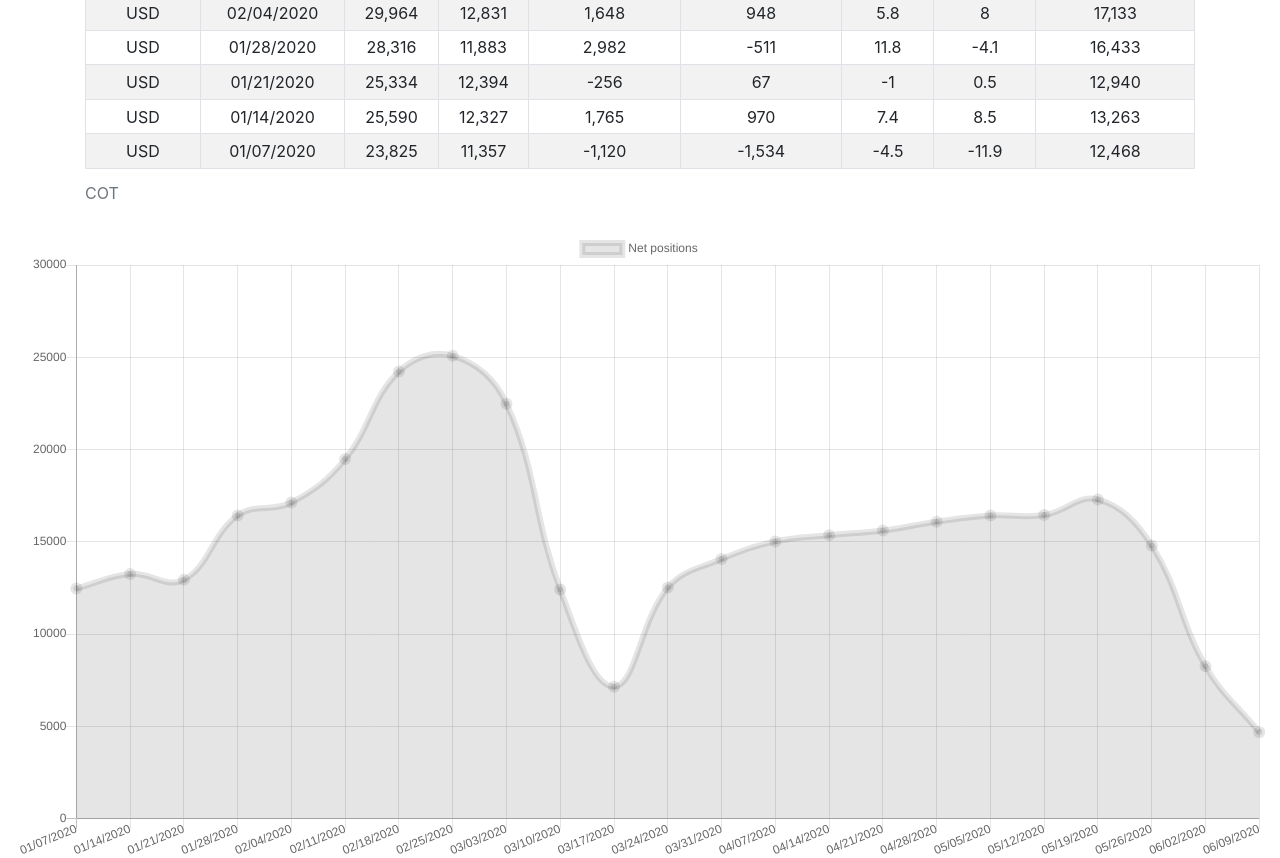
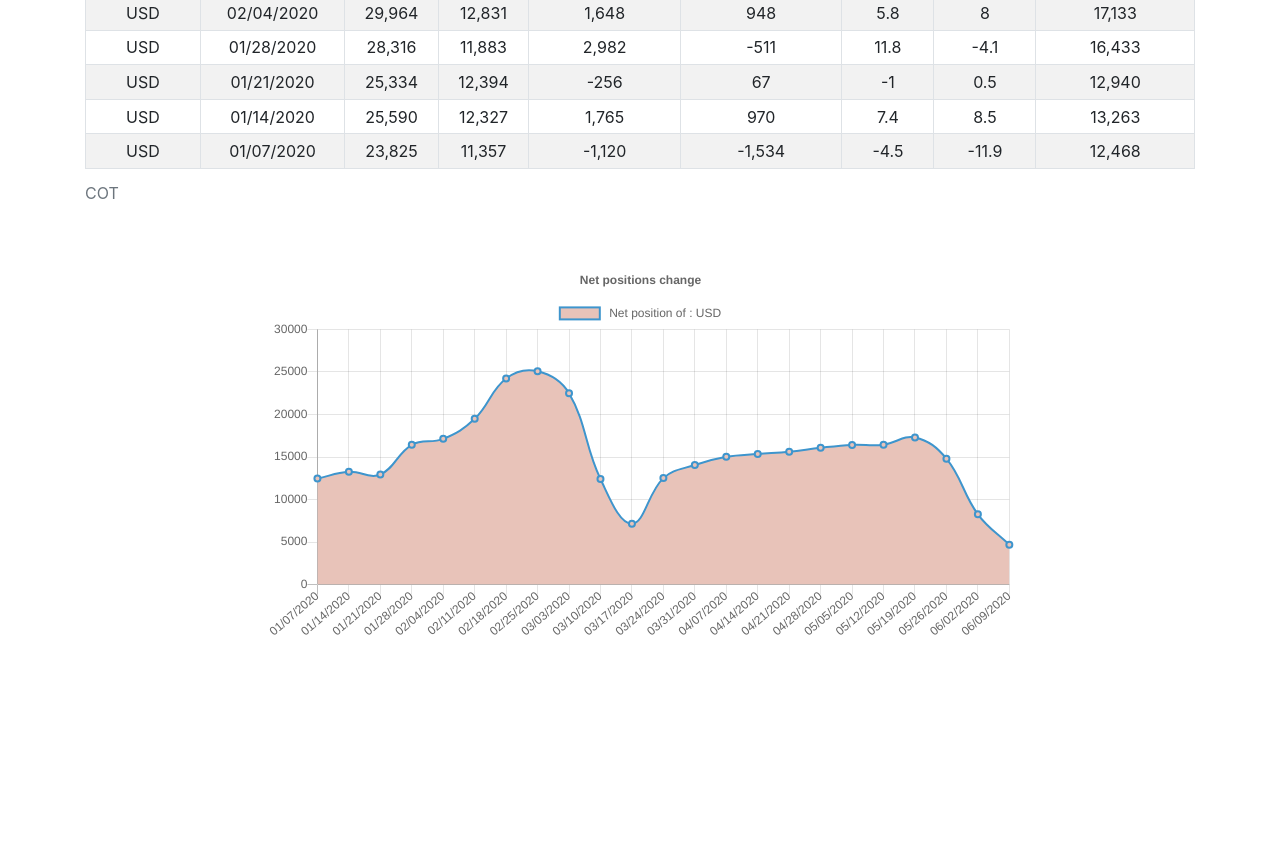
Before and after one commit to kazem3d/COT, a Django app: page / in a window 1280 px wide. Shown: the part 952-1810 px from the top of the page. After the commit the page ends 1587 px from the top, so only its background shows below. Run offline with Django 3.2, Linux system fonts and the light colour scheme; data comes from the database, SQL or seed files in the repository; both versions use the stored data as it was after the commit; some libraries are stand-ins or nearby versions.

Commit message:
change some css

```diff
--- a/config/settings.py
+++ b/config/settings.py
@@ -23,7 +23,7 @@ BASE_DIR = os.path.dirname(os.path.dirname(os.path.abspath(__file__)))
 SECRET_KEY = 'f%psamw5f*g&%nqrjp&sbdp)u@2c+q#+bc2fo@h@&w!r&i=f_g'
 
 # SECURITY WARNING: don't run with debug turned on in production!
-DEBUG = True
+DEBUG = False
 
 ALLOWED_HOSTS = ['cot-kazem3d.fandogh.cloud','kazem3d.ir']
 # ALLOWED_HOSTS = []
--- /dev/null
+++ b/web/static/web/css/index.css
@@ -0,0 +1,6 @@
+.chart1 {
+    display: block;
+    margin: auto;
+    width:65%;
+    padding: 30px;
+  }
--- a/web/templates/web/_base.html
+++ b/web/templates/web/_base.html
@@ -1,3 +1,4 @@
+{% load static%}
 <!DOCTYPE html>
 <html lang="en-US">
 <head>
@@ -18,6 +19,7 @@
 <script src="https://maxcdn.bootstrapcdn.com/bootstrap/4.0.0/js/bootstrap.min.js" integrity="sha384-JZR6Spejh4U02d8jOt6vLEHfe/JQGiRRSQQxSfFWpi1MquVdAyjUar5+76PVCmYl" crossorigin="anonymous"></script>
 <meta charset="utf-8">
 <meta name="viewport" content="width=device-width, initial-scale=1">
+<link rel="stylesheet" href={% static 'web/css/index.css' %} >
 </head>
 <body>
 
--- a/web/templates/web/cotdata_list.html
+++ b/web/templates/web/cotdata_list.html
@@ -85,7 +85,8 @@ var myChart = new Chart(ctx, {
         datasets: [{
             label: 'Net positions',
             data: {{data|safe}},
-            borderWidth: 6
+            borderColor: "#3cba9f",
+            borderWidth: 1
         }]
     },
     options: {
--- a/web/templates/web/currency.html
+++ b/web/templates/web/currency.html
@@ -1,5 +1,7 @@
 {% extends 'web/_base.html' %}
+{% load static %}
 {% load humanize %}
+
 
 
 {% block dropbox %}
@@ -71,7 +73,7 @@
 
  {% block chart %}
 
- <div id="container" style="height: 10% , width:20% ;">
+ <div class="chart1" >
     <canvas id="myChart" ></canvas>
   </div>
     <script src="https://cdn.jsdelivr.net/npm/chart.js@2.9.3/dist/Chart.min.js"></script>
@@ -82,12 +84,18 @@ var myChart = new Chart(ctx, {
     data: {
         labels: {{labels|safe}},
         datasets: [{
-            label: 'Net positions',
+            label: {{currency_name|safe}},
             data: {{data|safe}},
-            borderWidth: 6
+            borderColor: "#3e95cd",
+            backgroundColor: "#e8c3b9",
+            borderWidth: 2
         }]
     },
     options: {
+        title: {
+          display: true,
+          text: 'Net positions change'
+        },
         scales: {
             yAxes: [{
                 ticks: {
--- a/web/views.py
+++ b/web/views.py
@@ -31,6 +31,7 @@ def CotListView(request):
         'pairs':pairs,
         'labels': labels,
         'data': data,
+        'currency_name' : [' Net position of : USD'],
 
 
     }
@@ -53,12 +54,12 @@ def currency_list(request,slug):
     labels=labels[::-1]
     data=data[::-1]
 
-
     context={
         'currency':currency,
         'pairs':pairs,
         'labels': labels,
         'data': data,
+        'currency_name' :[slug]
     }
     return render(request,'web/currency.html',context)
 
```
Also changed, not shown: db.sqlite3 (added), 2 other files.
